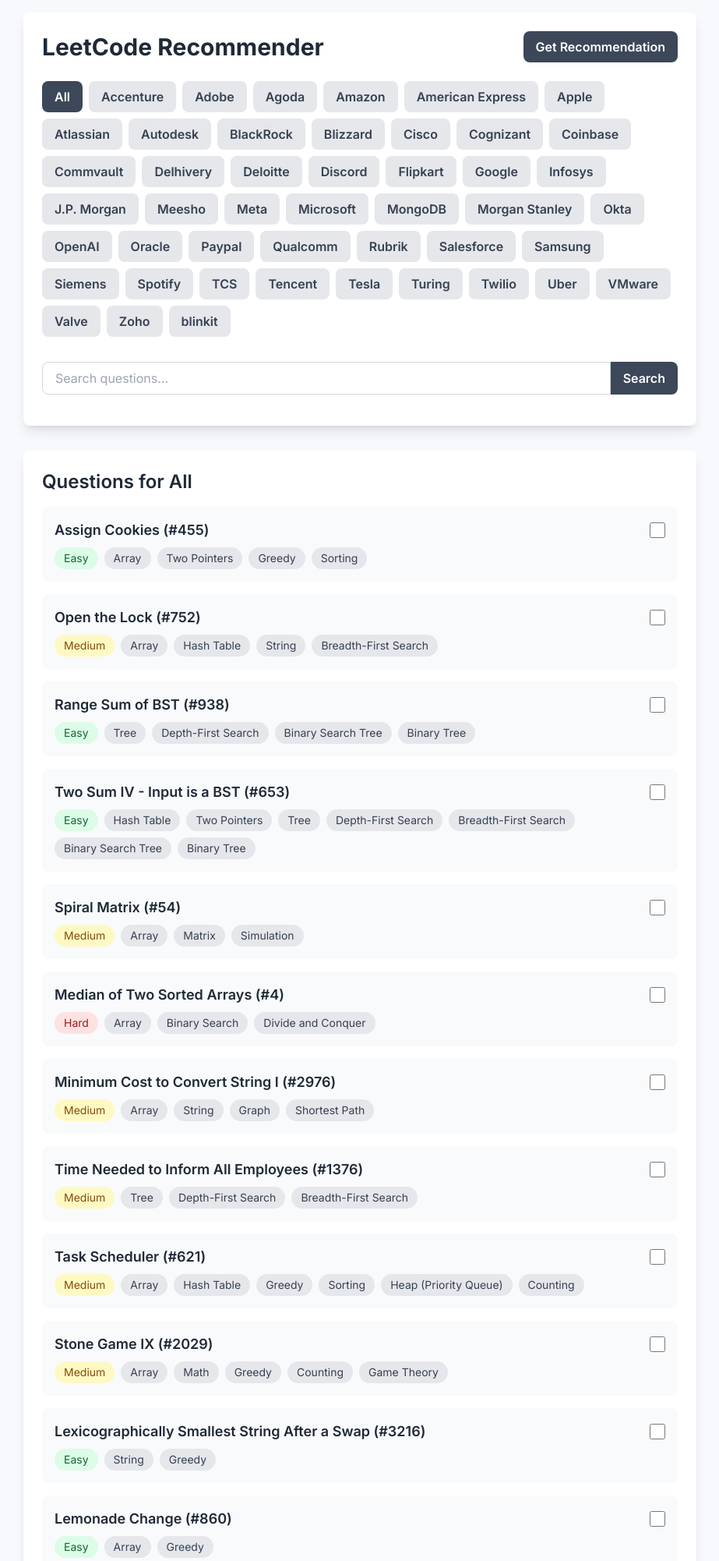
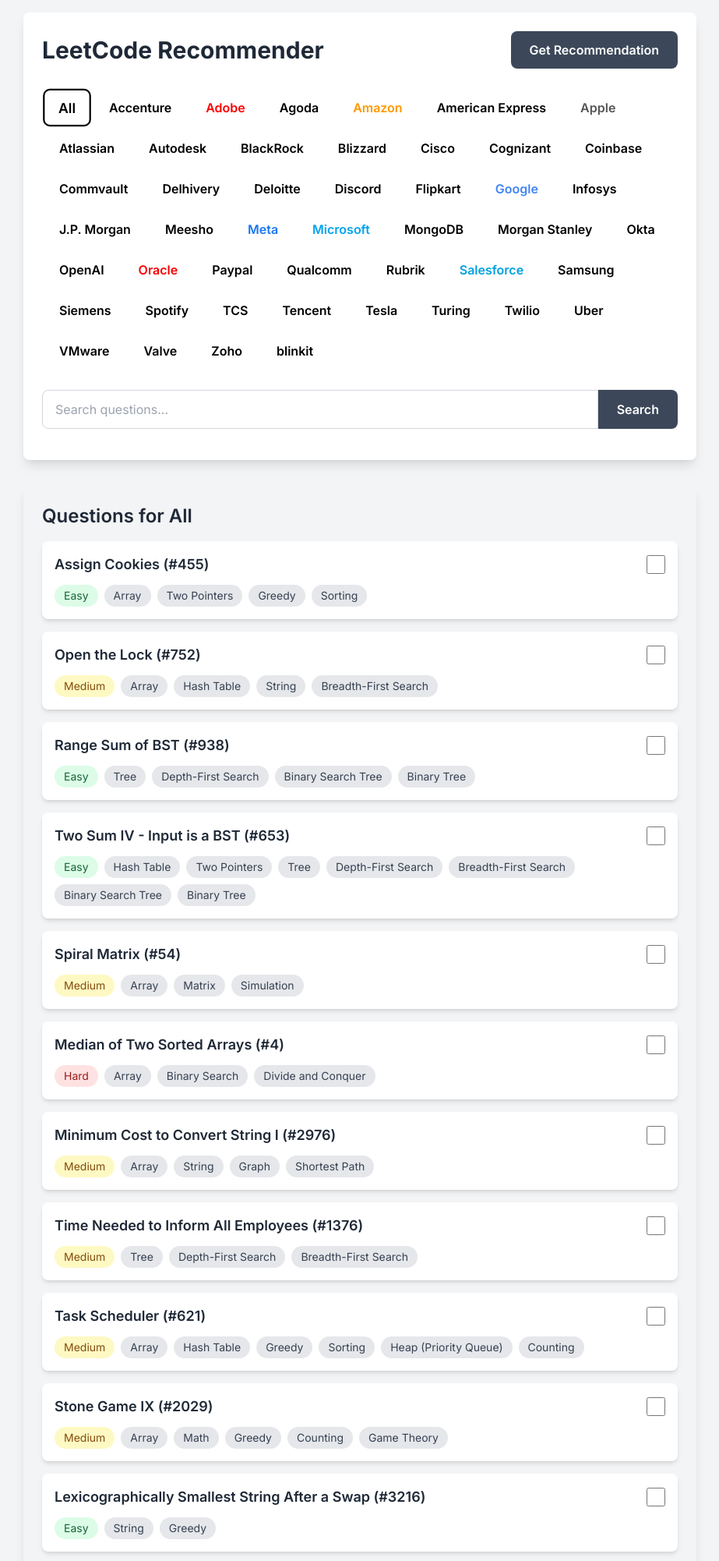
Before and after one commit to Anish177/leetcode_recommender, a Flask app: page / in a window 1280 px wide. Shown: the top 2002 px of the page at 78% size, without its empty margins (178-1101 px from the left). Run offline with Flask 2, Linux system fonts and the light colour scheme; some libraries are stand-ins or nearby versions.

Commit message:
better for mobiles

```diff
--- a/templates/index.html
+++ b/templates/index.html
@@ -25,7 +25,7 @@
       }
       .tag-button,
       .difficulty-button {
-        transition: background-color 0.3s ease, color 0.3s ease;
+        transition: all 0.3s ease;
       }
       .tag-button:hover,
       .difficulty-button:hover {
@@ -40,29 +40,100 @@
       }
       @media (max-width: 640px) {
         .container {
-          padding-left: 0.5rem;
-          padding-right: 0.5rem;
+          padding-left: 1rem;
+          padding-right: 1rem;
         }
         .question-item {
-          padding: 0.75rem;
+          padding: 1rem;
         }
         .tag-container {
-          margin-top: 0.5rem;
+          margin-top: 0.75rem;
         }
         .question-title {
-          font-size: 1rem;
+          font-size: 1.1rem;
         }
+      }
+      /* Company-specific styles */
+      .company-button-Google {
+        color: #4285f4;
+      }
+      .company-button-Meta {
+        color: #1877f2;
+      }
+      .company-button-Apple {
+        color: #555555;
+      }
+      .company-button-Amazon {
+        color: #ff9900;
+      }
+      .company-button-Microsoft {
+        color: #00a4ef;
+      }
+      .company-button-Netflix {
+        color: #e50914;
+      }
+      .company-button-Uber {
+        color: #000000;
+      }
+      .company-button-Airbnb {
+        color: #ff5a5f;
+      }
+      .company-button-Twitter {
+        color: #1da1f2;
+      }
+      .company-button-LinkedIn {
+        color: #0077b5;
+      }
+      .company-button-Dropbox {
+        color: #0061ff;
+      }
+      .company-button-Adobe {
+        color: #ff0000;
+      }
+      .company-button-Salesforce {
+        color: #00a1e0;
+      }
+      .company-button-Oracle {
+        color: #f80000;
+      }
+      .company-button-IBM {
+        color: #006699;
+      }
+
+      .company-button {
+        transition: all 0.3s ease;
+        border: 2px solid transparent;
+      }
+      .company-button:hover {
+        transform: scale(1.05);
+        filter: brightness(1.2);
+      }
+      .company-button.selected {
+        transform: scale(1.1);
+        filter: brightness(1.3);
+        border-color: currentColor;
+      }
+      .company-button.selected:hover {
+        transform: scale(1.15);
       }
     </style>
   </head>
-  <body>
-    <div id="app" class="container mx-auto p-4 max-w-4xl">
+  <body class="bg-gray-100">
+    <div
+      id="app"
+      class="container mx-auto p-4 max-w-4xl"
+      :class="'theme-' + selectedCompany"
+    >
       <div class="bg-white shadow-lg rounded-lg p-6 mb-8">
-        <div class="flex justify-between items-center mb-6">
-          <h1 class="text-3xl font-bold text-gray-800">LeetCode Recommender</h1>
+        <div
+          class="flex flex-col sm:flex-row justify-between items-center mb-6"
+        >
+          <h1 class="text-3xl font-bold mb-4 sm:mb-0 text-gray-800">
+            LeetCode Recommender
+          </h1>
           <button
             @click="getRecommendation"
-            class="bg-[#3c4859] hover:bg-[#2c3849] text-white font-semibold px-4 py-2 rounded-lg transition duration-300 ease-in-out transform hover:scale-105"
+            class="bg-[#3c4859] hover:bg-[#2c3849] text-white font-semibold px-6 py-3 rounded-lg transition duration-300 ease-in-out transform hover:scale-105 w-full sm:w-auto"
           >
             Get Recommendation
           </button>
@@ -70,7 +141,7 @@
 
         <div
           v-if="recommendedQuestion && !allCompleted"
-          class="mt-4 bg-[#e7f3ff] border-l-4 border-[#3c4859] p-4 rounded-r-lg"
+          class="mt-4 bg-[#e7f3ff] border-l-4 border-[#3c4859] p-4 rounded-lg shadow-md"
         >
           <h3 class="text-lg font-semibold text-[#3c4859] mb-2">
             Recommended Question:
@@ -88,10 +159,10 @@
               :id="'rec-' + recommendedQuestion.id"
               v-model="recommendedQuestion.completed"
               @change="updateProgress(recommendedQuestion)"
-              class="h-5 w-5 text-[#3c4859] focus:ring-[#3c4859] border-gray-300 rounded"
+              class="h-6 w-6 text-[#3c4859] focus:ring-[#3c4859] border-gray-300 rounded"
             />
           </div>
-          <p class="text-sm text-gray-600">
+          <p class="text-sm text-gray-600 mt-2">
             Difficulty: [[ recommendedQuestion.difficulty ]]
           </p>
           <p class="text-sm text-gray-600">
@@ -101,40 +172,41 @@
 
         <div
           v-if="allCompleted"
-          class="mt-4 bg-green-100 border-l-4 border-green-500 p-4 rounded-r-lg"
+          class="mt-4 bg-green-100 border-l-4 border-green-500 p-4 rounded-lg shadow-md"
         >
           <p class="text-xl font-bold text-green-800 mb-2">Good job!</p>
           <button
             @click="resetProgress"
-            class="bg-[#ffa116] hover:bg-[#ff9006] text-white font-semibold px-4 py-2 rounded-lg transition duration-300 ease-in-out transform hover:scale-105"
+            class="bg-[#ffa116] hover:bg-[#ff9006] text-white font-semibold px-6 py-3 rounded-lg transition duration-300 ease-in-out transform hover:scale-105 w-full sm:w-auto"
           >
             Practice again?
           </button>
         </div>
 
-        <div class="mb-6 flex flex-wrap">
+        <div class="my-6 flex flex-wrap justify-center sm:justify-start">
           <button
             v-for="company in companies"
             :key="company"
-            @click="selectCompany(company)"
-            :class="['px-4 py-2 mr-2 mb-2 rounded-lg font-semibold transition duration-300 ease-in-out',
-                                 selectedCompany === company ? 'bg-[#3c4859] text-white' : 'bg-gray-200 text-gray-700 hover:bg-gray-300']"
+            @click="toggleCompany(company)"
+            :class="['company-button px-4 py-2 m-1 rounded-lg font-semibold transition duration-300 ease-in-out',
+                     'company-button-' + company,
+                     selectedCompany === company ? 'selected' : '']"
           >
             [[ company ]]
           </button>
         </div>
 
         <form @submit.prevent="searchQuestions" class="mb-4">
-          <div class="flex">
+          <div class="flex flex-col sm:flex-row">
             <input
               type="text"
               v-model="searchQuery"
               placeholder="Search questions..."
-              class="flex-grow px-4 py-2 border border-gray-300 rounded-l-lg focus:outline-none focus:ring-2 focus:ring-[#3c4859]"
+              class="flex-grow px-4 py-3 border border-gray-300 rounded-lg sm:rounded-r-none focus:outline-none focus:ring-2 focus:ring-[#3c4859] mb-2 sm:mb-0"
             />
             <button
               type="submit"
-              class="bg-[#3c4859] hover:bg-[#2c3849] text-white font-semibold px-4 py-2 rounded-r-lg transition duration-300 ease-in-out"
+              class="bg-[#3c4859] hover:bg-[#2c3849] text-white font-semibold px-6 py-3 rounded-lg sm:rounded-l-none transition duration-300 ease-in-out w-full sm:w-auto"
             >
               Search
             </button>
@@ -145,6 +217,7 @@
       <div
         v-if="questions.length > 0"
         class="bg-white shadow-lg rounded-lg p-6 mb-8"
+        :style="{ backgroundColor: 'var(--theme-background)' }"
       >
         <h2 class="text-2xl font-semibold mb-4 text-gray-800">
           Questions for [[ selectedCompany ]]
@@ -153,12 +226,12 @@
           <li
             v-for="question in questions"
             :key="question.id"
-            class="question-item flex flex-col p-4 rounded-lg transition duration-300 ease-in-out"
+            class="question-item flex flex-col p-4 rounded-lg transition duration-300 ease-in-out shadow-md"
             :class="{
                     'bg-green-50': question.completed && question.difficulty === 'Easy',
                     'bg-yellow-50': question.completed && question.difficulty === 'Medium',
                     'bg-red-50': question.completed && question.difficulty === 'Hard',
-                'bg-gray-50 hover:bg-gray-100': !question.completed
+                    'bg-white hover:bg-gray-50': !question.completed
                 }"
           >
             <div class="flex flex-wrap justify-between items-center">
@@ -174,10 +247,10 @@
                 :id="question.id"
                 v-model="question.completed"
                 @change="updateProgress(question)"
-                class="h-5 w-5 text-[#3c4859] focus:ring-[#3c4859] border-gray-300 rounded ml-2"
+                class="h-6 w-6 text-[#3c4859] focus:ring-[#3c4859] border-gray-300 rounded ml-2"
               />
             </div>
-            <div class="tag-container mt-2 flex flex-wrap gap-2">
+            <div class="tag-container mt-3 flex flex-wrap gap-2">
               <button
                 @click="toggleDifficultyFilter(question.difficulty)"
                 class="difficulty-button inline-block px-3 py-1 rounded-full text-sm font-medium"
@@ -187,6 +260,7 @@
                             'bg-red-100 text-red-800': question.difficulty === 'Hard',
                             'ring-2 ring-offset-2': selectedDifficulties.includes(question.difficulty)
                         }"
+                :style="{ borderColor: 'var(--theme-accent)' }"
               >
                 [[ question.difficulty ]]
               </button>
@@ -194,8 +268,7 @@
                 v-for="tag in question.tags"
                 :key="tag"
                 @click="toggleTagFilter(tag)"
-                :class="['tag-button inline-block px-3 py-1 rounded-full text-sm font-medium',
-                                         selectedTags.includes(tag) ? 'bg-[#3c4859] text-white' : 'bg-gray-200 text-gray-700']"
+                :class="['tag-button inline-block px-3 py-1 rounded-full text-sm font-medium', selectedTags.includes(tag) ? 'bg-[#3c4859] text-white' : 'bg-gray-200 text-gray-700']"
               >
                 [[ tag ]]
               </button>
@@ -211,7 +284,7 @@
         <button
           @click="changePage(currentPage - 1)"
           :disabled="currentPage === 1"
-          class="px-3 py-1 rounded-md font-semibold transition duration-300 ease-in-out"
+          class="px-4 py-2 rounded-md font-semibold transition duration-300 ease-in-out"
           :class="currentPage === 1 ? 'bg-gray-200 text-gray-400 cursor-not-allowed' : 'bg-gray-200 text-gray-700 hover:bg-gray-300'"
         >
           <i class="fas fa-chevron-left"></i>
@@ -220,23 +293,22 @@
           v-for="page in displayedPages"
           :key="page"
           @click="page !== '...' && changePage(page)"
-          :class="['px-3 py-1 rounded-md font-semibold transition duration-300 ease-in-out',
-                         page === '...' ? 'cursor-default' : (currentPage === page ? 'bg-[#3c4859] text-white' : 'bg-gray-200 text-gray-700 hover:bg-gray-300')]"
+          :class="['px-4 py-2 rounded-md font-semibold transition duration-300 ease-in-out', page === '...' ? 'cursor-default' : (currentPage === page ? 'bg-[#3c4859] text-white' : 'bg-gray-200 text-gray-700 hover:bg-gray-300')]"
         >
           [[ page ]]
         </button>
         <button
           @click="changePage(currentPage + 1)"
           :disabled="currentPage === totalPages"
-          class="px-3 py-1 rounded-md font-semibold transition duration-300 ease-in-out"
+          class="px-4 py-2 rounded-md font-semibold transition duration-300 ease-in-out"
           :class="currentPage === totalPages ? 'bg-gray-200 text-gray-400 cursor-not-allowed' : 'bg-gray-200 text-gray-700 hover:bg-gray-300'"
         >
           <i class="fas fa-chevron-right"></i>
         </button>
       </div>
 
-      <footer class="text-center py-4 bg-white shadow-lg rounded-lg">
-        <p class="text-gray-700">Made by 🐼</p>
+      <footer class="text-center py-6 bg-white shadow-lg rounded-lg">
+        <p class="text-gray-700 mb-2">Made by 🐼</p>
         <p class="text-gray-600">
           Like what you see? Find me on
           <a
@@ -271,6 +343,24 @@
             currentPage.value = 1;
             selectedTags.value = [];
             searchQuery.value = "";
+            await fetchQuestions();
+          };
+
+          const toggleCompany = async (company) => {
+            if (selectedCompany.value === company) {
+              if (company === "All") {
+                // Don't deselect "All"
+                return;
+              }
+              // Deselect the company and select "All"
+              selectedCompany.value = "All";
+            } else {
+              selectedCompany.value = company;
+            }
+            currentPage.value = 1;
+            selectedTags.value = [];
+            searchQuery.value = "";
+            selectedDifficulties.value = [];
             await fetchQuestions();
           };
 
@@ -433,6 +523,7 @@
             resetProgress,
             searchQuestions,
             toggleDifficultyFilter,
+            toggleCompany,
           };
         },
       }).mount("#app");
```
Lines whose indentation alone changed are shown as unchanged.
